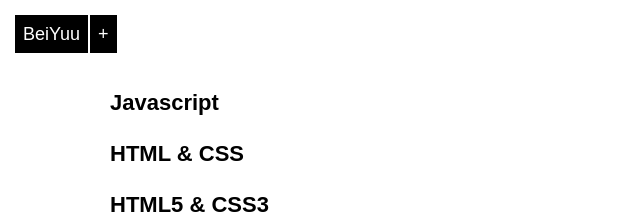
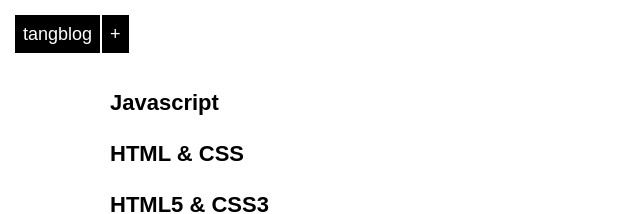
Before and after one commit to tangzhezhi/tangblog, a Jekyll site: the page built from wiki.md, in a window 1280 px wide. Shown: the top 214 px of the page, without its empty margins (0-640 px from the left). Built offline with Jekyll 4.4.1, drawn with Linux system fonts in a browser that asks for light colours; Markdown is read by kramdown in place of the engine named in the settings.

Commit message:
Signed-off-by: tangzhezhi <330882908@qq.com>

```diff
--- a/_layouts/default.html
+++ b/_layouts/default.html
@@ -18,7 +18,7 @@
 
     <div class="home-menu">
         <div class="home-icon-con">
-            <a class="home-menu-icon" href="/">BeiYuu</a>
+            <a class="home-menu-icon" href="/">tangblog</a>
             <a class="home-follow" href="#" title="Contact Me">+</a>
         </div>
         <div class="home-contact">
```
